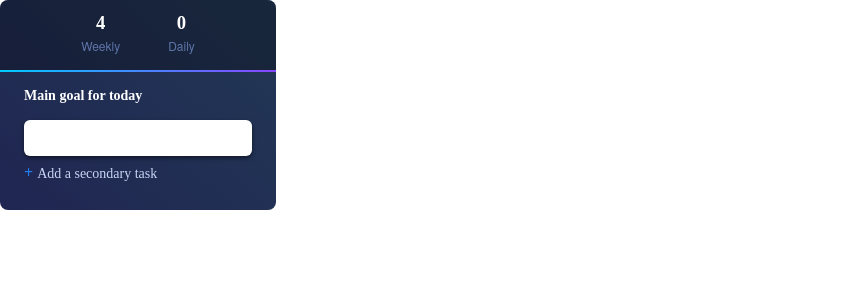
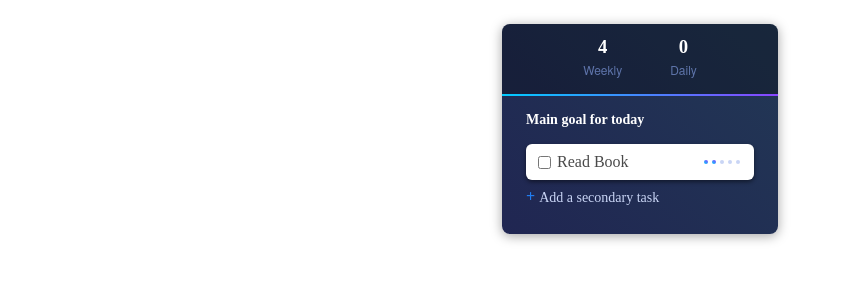
Before and after one commit to NirBenita/todo-pomo, a React (Create React App) app: page / in a window 1280 px wide. Shown: the top 300 px of the page, without its empty margins (0-847 px from the left). Built offline with nearby package versions, Linux system fonts and the light colour scheme.

Commit message:
add progress bar

```diff
--- a/src/App.css
+++ b/src/App.css
@@ -5,11 +5,8 @@
   overflow: hidden;
   color: white;
   font-family: HelveticaNeue-Light;
-}
-
-.App-logo {
-  animation: App-logo-spin infinite 20s linear;
-  height: 80px;
+  box-shadow: 0 2px 12px 0 rgba(0, 0, 0, 0.36);
+  margin: 24px auto;
 }
 
 .App-header {
@@ -31,6 +28,7 @@
     transform: rotate(360deg);
   }
 }
+
 header {
   display: flex;
   text-align: center;
@@ -47,26 +45,76 @@ header > div {
 .content {
   padding: 0 24px 18px 24px;
 }
+
 .shiny {
   background-image: linear-gradient(-90deg, #8746ff 1%, #00cbff 100%);
   height: 2px;
   width: 100%;
 }
+
 h4 {
-  /* font-family: HelveticaNeue-Bold; */
   font-size: 14px;
   line-height: 48px;
 }
-input {
+
+.pill {
   background: #ffffff;
-  box-shadow: 0 2px 4px 0 rgba(0, 0, 0, 0.50);
+  box-shadow: 0 2px 4px 0 rgba(0, 0, 0, 0.48);
   border-radius: 6px;
+  overflow: hidden;
+  color: #4a4a4a;
   line-height: 36px;
-  width: 100%;
   outline: none;
   border: none;
-  padding: 0 12px;
+  /* padding: 0 12px; */
+  width: 100%;
+  height: 36px;
+  transition: .2s background-color ease-in;
+  /* border-bottom: 2px solid #f2f2f2; */
+  display: flex;
+  flex-direction: column;
 }
+
+.pill:hover {
+  background-color: #e8f1fd;
+}
+
+.todo {
+  cursor: pointer;
+  display: flex;
+  align-items: center;
+  margin: 0 12px;
+}
+
+.todo-toggle {
+  margin-right: 6px;
+  border: 1px solid red;
+}
+
+.todo-pom-counter {
+  display: flex;
+}
+.todo-pom-indicator {
+  height: 4px;
+  width: 4px;
+  border-radius: 99px;
+  background-color: #c9d5f5;
+  margin: 0 2px;
+}
+.todo-pom-indicator.done {
+  background-image: linear-gradient(-145deg, #8746ff 0%, #00cbff 100%);
+}
+.todo-progress {
+  display: flex;
+  height: 2px;
+  background-color: #223855;
+}
+.todo-progress-done {}
+
+.todo-label {
+  flex: 1;
+}
+
 label {
   opacity: 0.6;
   font-family: HelveticaNeue;
@@ -77,14 +125,16 @@ label {
 
 a {
   font-size: 14px;
-  color: #C9D5F5;
+  color: #c9d5f5;
   line-height: 36px;
   text-decoration: none;
 }
-a:hover{
+
+a:hover {
   text-decoration: underline;
 }
+
 .action {
-  color: #207CF0;
+  color: #207cf0;
   font-weight: bold;
 }
--- a/src/App.tsx
+++ b/src/App.tsx
@@ -1,5 +1,17 @@
 import * as React from 'react'
 import './App.css'
+
+/* TODO:
+  [ ] Timer progress animation
+        How to set flex basis at runtime?
+  [ ] Add Todo
+  [ ] Complete Todo
+  [ ] Remove Todo
+  - Pomadoro sessions indicator
+    [x] skin
+    [ ] logic
+
+*/
 
 interface TimeType {
   days: string
@@ -13,12 +25,10 @@ interface TimerProps extends React.HTMLAttributes<HTMLDivElement> {
 }
 
 const Timer: React.SFC<TimerProps> = ({ time, ...rest }) =>
-  <div {...rest}>
-    {time.days}:
-    {time.hours}:
+  <span {...rest}>
     {time.minutes}:
     {time.seconds}
-  </div>
+  </span>
 
 interface AppState {
   timeLeft: TimeType
@@ -70,6 +80,7 @@ class App extends React.Component<{}, AppState> {
   }
 
   render() {
+    const todoProgressStyle = {flexBasis: '66%'}
     return (
       <div className="App">
         <header>
@@ -82,16 +93,31 @@ class App extends React.Component<{}, AppState> {
             <label>Daily</label>
           </div>
         </header>
-        <div className="shiny"></div>
+        <div className="shiny" />
         <section className="content">
           <h4>Main goal for today</h4>
-          <input type="text" autoFocus/>
-          <span className="action">+ </span><a href="#">Add a secondary task</a>
-          <div hidden>
-            {this.state.intervalId &&
-              <Timer time={this.state.timeLeft} className="gaga" />}
-            <button onClick={() => this.onClick()}>Start Timer</button>
+          <div className="pill" onClick={() => this.onClick()}>
+            <div className="todo">
+              <input type="checkbox" className="todo-toggle" />
+              <p className="todo-label">Read Book</p>
+              {this.state.intervalId &&
+                <Timer time={this.state.timeLeft} className="timer" />}
+              <div className="todo-pom-counter">
+                <div className="todo-pom-indicator done" />
+                <div className="todo-pom-indicator done" />
+                <div className="todo-pom-indicator" />
+                <div className="todo-pom-indicator" />
+                <div className="todo-pom-indicator" />
+              </div>
+            </div>
+            <div className="todo-progress">
+              <div style={todoProgressStyle} className="shiny todo-progress-done" />
+              <div></div>
+            </div>
           </div>
+          <span className="action">+ </span>
+          <a href="#">Add a secondary task</a>
+          <div />
         </section>
       </div>
     )
```
Also changed, not shown: 1 other file (tests, documents, lock files or other folders).
